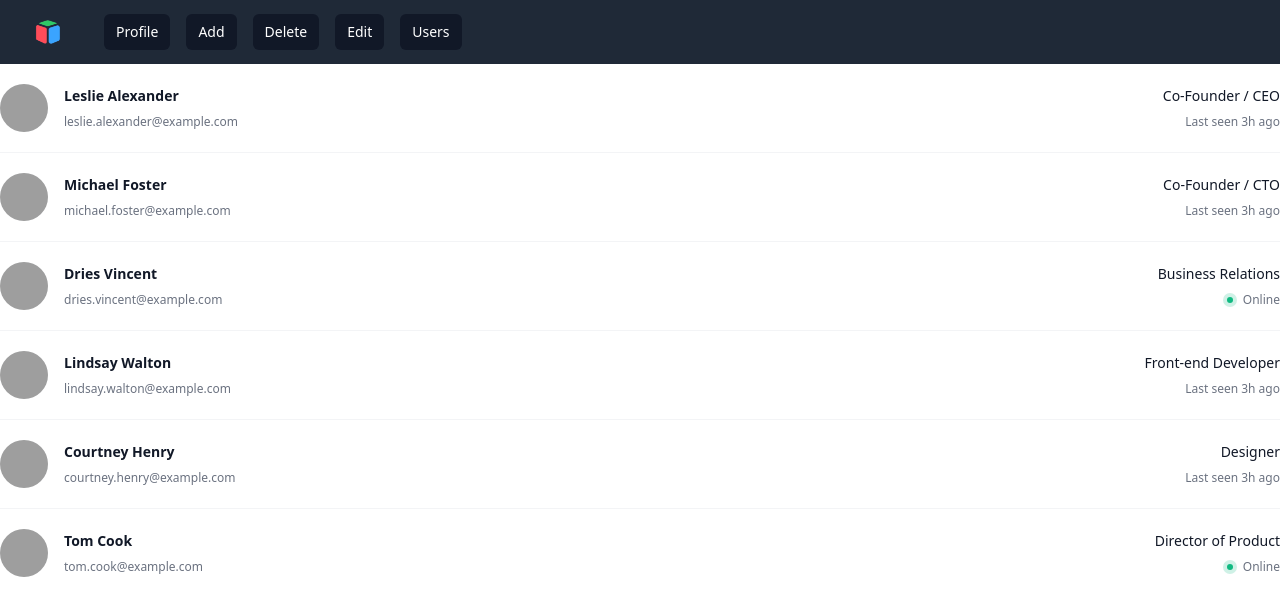
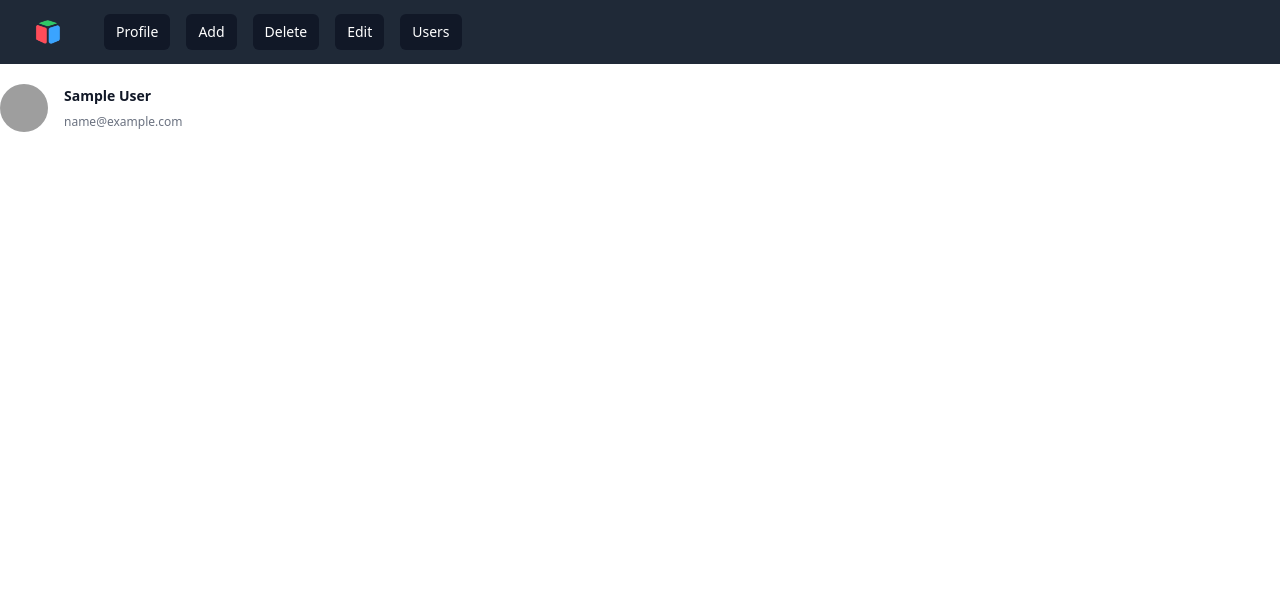
Before and after one commit to Youcode-Classe-E-2023-2024/Oussama_el_farihi_Avito_v2, a PHP site: page /users.php in a window 1280 px wide. Shown: the top 616 px of the page. Run offline with PHP 8.4, Linux system fonts and the light colour scheme; the visitor is signed in with stand-in values (Sample User, id 1); data that the repository does not hold is empty; some libraries are stand-ins or nearby versions; grey boxes are pictures that could not be loaded.

Commit message:
add php code now the admin he can see all the users of the website

```diff
--- a/users.php
+++ b/users.php
@@ -1,17 +1,7 @@
 <?php
-
 session_start();
 
-
-// Retrieve the user ID and user_type from the session
-$user_id = $_SESSION["user_id"];
-$user = $_SESSION["user_type"];
-
 include('connection.php');
-
-// Fetch the rows from the 'product' table
-$sql = "SELECT * FROM annonce";
-$result = mysqli_query($conn, $sql);
 
 ?>
 
@@ -29,94 +19,33 @@ $result = mysqli_query($conn, $sql);
 
     <?php include 'navDash.php'; ?>
     <ul role="list" class="divide-y divide-gray-100">
-  <li class="flex justify-between gap-x-6 py-5">
-    <div class="flex min-w-0 gap-x-4">
-      <img class="h-12 w-12 flex-none rounded-full bg-gray-50" src="https://images.unsplash.com/photo-1494790108377-be9c29b29330?ixlib=rb-1.2.1&ixid=eyJhcHBfaWQiOjEyMDd9&auto=format&fit=facearea&facepad=2&w=256&h=256&q=80" alt="">
-      <div class="min-w-0 flex-auto">
-        <p class="text-sm font-semibold leading-6 text-gray-900">Leslie Alexander</p>
-        <p class="mt-1 truncate text-xs leading-5 text-gray-500">leslie.alexander@example.com</p>
+    <?php
+
+// Fetch the information of all users
+$sql = "SELECT * FROM user";
+$result = mysqli_query($conn, $sql);
+
+// Loop through the result and display each user
+while ($row = mysqli_fetch_assoc($result)) {
+    $user_id = $row['user_id'];
+    $username = $row['name'];
+    $email = $row['email'];
+    $role = $row['user_type'];
+    $user_picture = $row['img'];
+
+
+    echo "<li class='flex justify-between gap-x-6 py-5'>
+    <div class='flex min-w-0 gap-x-4'>
+      <img class='h-12 w-12 flex-none rounded-full bg-gray-50' src='img/$user_picture'>
+      <div class='min-w-0 flex-auto'>
+        <p class='text-sm font-semibold leading-6 text-gray-900'>$username</p>
+        <p class='mt-1 truncate text-xs leading-5 text-gray-500'>$email</p>
       </div>
     </div>
-    <div class="hidden shrink-0 sm:flex sm:flex-col sm:items-end">
-      <p class="text-sm leading-6 text-gray-900">Co-Founder / CEO</p>
-      <p class="mt-1 text-xs leading-5 text-gray-500">Last seen <time datetime="2023-01-23T13:23Z">3h ago</time></p>
-    </div>
-  </li>
-  <li class="flex justify-between gap-x-6 py-5">
-    <div class="flex min-w-0 gap-x-4">
-      <img class="h-12 w-12 flex-none rounded-full bg-gray-50" src="https://images.unsplash.com/photo-1519244703995-f4e0f30006d5?ixlib=rb-1.2.1&ixid=eyJhcHBfaWQiOjEyMDd9&auto=format&fit=facearea&facepad=2&w=256&h=256&q=80" alt="">
-      <div class="min-w-0 flex-auto">
-        <p class="text-sm font-semibold leading-6 text-gray-900">Michael Foster</p>
-        <p class="mt-1 truncate text-xs leading-5 text-gray-500">michael.foster@example.com</p>
-      </div>
-    </div>
-    <div class="hidden shrink-0 sm:flex sm:flex-col sm:items-end">
-      <p class="text-sm leading-6 text-gray-900">Co-Founder / CTO</p>
-      <p class="mt-1 text-xs leading-5 text-gray-500">Last seen <time datetime="2023-01-23T13:23Z">3h ago</time></p>
-    </div>
-  </li>
-  <li class="flex justify-between gap-x-6 py-5">
-    <div class="flex min-w-0 gap-x-4">
-      <img class="h-12 w-12 flex-none rounded-full bg-gray-50" src="https://images.unsplash.com/photo-1506794778202-cad84cf45f1d?ixlib=rb-1.2.1&ixid=eyJhcHBfaWQiOjEyMDd9&auto=format&fit=facearea&facepad=2&w=256&h=256&q=80" alt="">
-      <div class="min-w-0 flex-auto">
-        <p class="text-sm font-semibold leading-6 text-gray-900">Dries Vincent</p>
-        <p class="mt-1 truncate text-xs leading-5 text-gray-500">dries.vincent@example.com</p>
-      </div>
-    </div>
-    <div class="hidden shrink-0 sm:flex sm:flex-col sm:items-end">
-      <p class="text-sm leading-6 text-gray-900">Business Relations</p>
-      <div class="mt-1 flex items-center gap-x-1.5">
-        <div class="flex-none rounded-full bg-emerald-500/20 p-1">
-          <div class="h-1.5 w-1.5 rounded-full bg-emerald-500"></div>
-        </div>
-        <p class="text-xs leading-5 text-gray-500">Online</p>
-      </div>
-    </div>
-  </li>
-  <li class="flex justify-between gap-x-6 py-5">
-    <div class="flex min-w-0 gap-x-4">
-      <img class="h-12 w-12 flex-none rounded-full bg-gray-50" src="https://images.unsplash.com/photo-1517841905240-472988babdf9?ixlib=rb-1.2.1&ixid=eyJhcHBfaWQiOjEyMDd9&auto=format&fit=facearea&facepad=2&w=256&h=256&q=80" alt="">
-      <div class="min-w-0 flex-auto">
-        <p class="text-sm font-semibold leading-6 text-gray-900">Lindsay Walton</p>
-        <p class="mt-1 truncate text-xs leading-5 text-gray-500">lindsay.walton@example.com</p>
-      </div>
-    </div>
-    <div class="hidden shrink-0 sm:flex sm:flex-col sm:items-end">
-      <p class="text-sm leading-6 text-gray-900">Front-end Developer</p>
-      <p class="mt-1 text-xs leading-5 text-gray-500">Last seen <time datetime="2023-01-23T13:23Z">3h ago</time></p>
-    </div>
-  </li>
-  <li class="flex justify-between gap-x-6 py-5">
-    <div class="flex min-w-0 gap-x-4">
-      <img class="h-12 w-12 flex-none rounded-full bg-gray-50" src="https://images.unsplash.com/photo-1438761681033-6461ffad8d80?ixlib=rb-1.2.1&ixid=eyJhcHBfaWQiOjEyMDd9&auto=format&fit=facearea&facepad=2&w=256&h=256&q=80" alt="">
-      <div class="min-w-0 flex-auto">
-        <p class="text-sm font-semibold leading-6 text-gray-900">Courtney Henry</p>
-        <p class="mt-1 truncate text-xs leading-5 text-gray-500">courtney.henry@example.com</p>
-      </div>
-    </div>
-    <div class="hidden shrink-0 sm:flex sm:flex-col sm:items-end">
-      <p class="text-sm leading-6 text-gray-900">Designer</p>
-      <p class="mt-1 text-xs leading-5 text-gray-500">Last seen <time datetime="2023-01-23T13:23Z">3h ago</time></p>
-    </div>
-  </li>
-  <li class="flex justify-between gap-x-6 py-5">
-    <div class="flex min-w-0 gap-x-4">
-      <img class="h-12 w-12 flex-none rounded-full bg-gray-50" src="https://images.unsplash.com/photo-1472099645785-5658abf4ff4e?ixlib=rb-1.2.1&ixid=eyJhcHBfaWQiOjEyMDd9&auto=format&fit=facearea&facepad=2&w=256&h=256&q=80" alt="">
-      <div class="min-w-0 flex-auto">
-        <p class="text-sm font-semibold leading-6 text-gray-900">Tom Cook</p>
-        <p class="mt-1 truncate text-xs leading-5 text-gray-500">tom.cook@example.com</p>
-      </div>
-    </div>
-    <div class="hidden shrink-0 sm:flex sm:flex-col sm:items-end">
-      <p class="text-sm leading-6 text-gray-900">Director of Product</p>
-      <div class="mt-1 flex items-center gap-x-1.5">
-        <div class="flex-none rounded-full bg-emerald-500/20 p-1">
-          <div class="h-1.5 w-1.5 rounded-full bg-emerald-500"></div>
-        </div>
-        <p class="text-xs leading-5 text-gray-500">Online</p>
-      </div>
-    </div>
-  </li>
+  </li>";
+}
+?>
+
 </ul>
 
 
```
